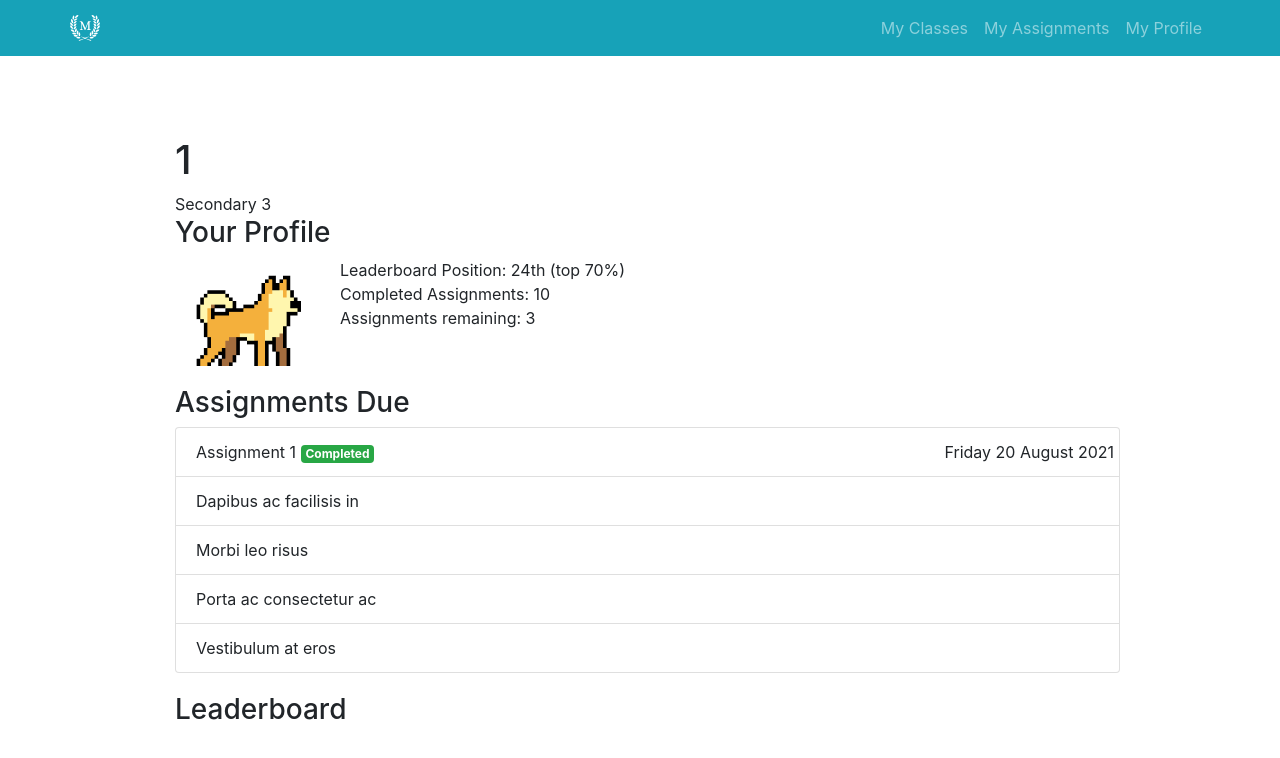
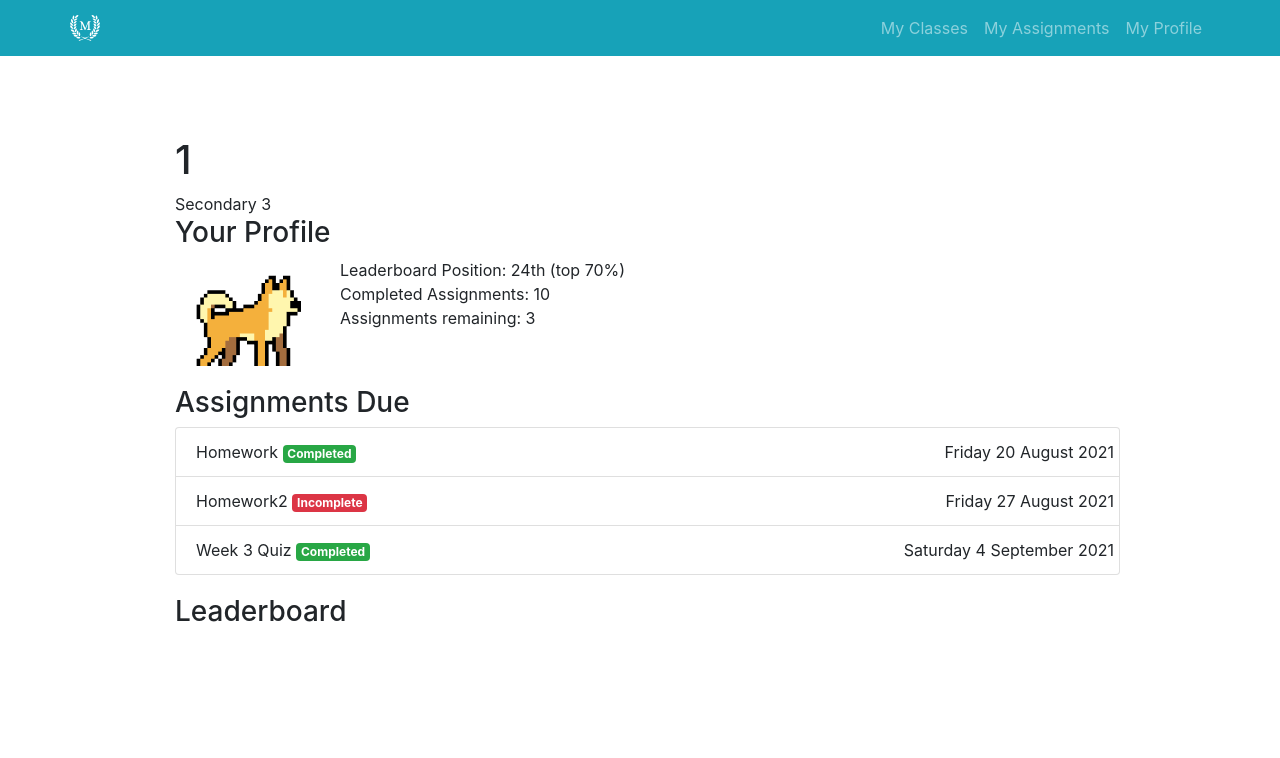
Before and after one commit to danikrisdayadi/lifehack2021, a React (Create React App) app in the folder client/: page /class/1 in a window 1280 px wide. Shown: the top 758 px of the page. Built offline with nearby package versions, Linux system fonts and the light colour scheme.

Commit message:
Add assignment layout

```diff
--- a/client/src/pages/ClassroomPage.jsx
+++ b/client/src/pages/ClassroomPage.jsx
@@ -18,19 +18,44 @@ const Style = styled.div`
     }
 `
 const ClassroomPage = (props) => {
-    const assignmentList =
-        <Row style={{marginLeft: 0}}>
+
+    const assignmentArray = [
+        {
+            title: "Homework",
+            status: "Completed",
+            dueDate: "Friday 20 August 2021"
+        },
+        {
+            title: "Homework2",
+            status: "Incomplete",
+            dueDate: "Friday 27 August 2021"
+        },
+        {
+            title: "Week 3 Quiz",
+            status: "Completed",
+            dueDate: "Saturday 4 September 2021"
+        }
+    ]
+    const assignmentList = (details) => {
+        return (
+            <Row style={{marginLeft: 0}}>
             <Col className="align-self-center">
                 <Row >
-                    <p>Assignment 1 <span class="badge bg-success" style={{color: "white"}}>Completed</span></p>
+                    <p>{details.title} {details.status === "Completed" ?
+                        <span className="badge bg-success" style={{color: "white"}}>Completed</span> :
+                        <span className="badge bg-danger" style={{color: "white"}}>Incomplete</span>}
+                    </p>
                 </Row>
             </Col>
             <Col className="align-self-center">
                 <Row className="justify-content-end">
-                    <p>Friday 20 August 2021</p>
+                    <p>{details.dueDate}</p>
                 </Row>
             </Col>
         </Row>
+        )
+    }
+
 
     return (
         <Container>
@@ -53,11 +78,9 @@ const ClassroomPage = (props) => {
                 <h3>Assignments Due</h3>
                 <div className="w-100"></div>
                 <ListGroup style={{width: "100%"}}>
-                    <ListGroup.Item>{assignmentList}</ListGroup.Item>
-                    <ListGroup.Item>Dapibus ac facilisis in</ListGroup.Item>
-                    <ListGroup.Item>Morbi leo risus</ListGroup.Item>
-                    <ListGroup.Item>Porta ac consectetur ac</ListGroup.Item>
-                    <ListGroup.Item>Vestibulum at eros</ListGroup.Item>
+                    <ListGroup.Item>{assignmentList(assignmentArray[0])}</ListGroup.Item>
+                    <ListGroup.Item>{assignmentList(assignmentArray[1])}</ListGroup.Item>
+                    <ListGroup.Item>{assignmentList(assignmentArray[2])}</ListGroup.Item>
                 </ListGroup>
             </Row>
             <Row style={{margin: 0}}>
```
